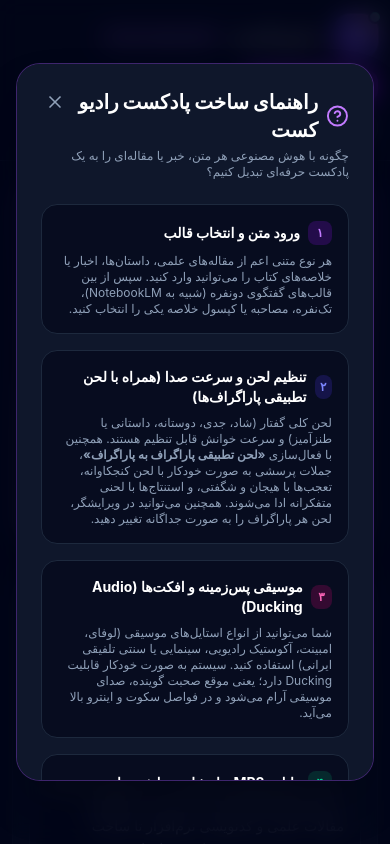
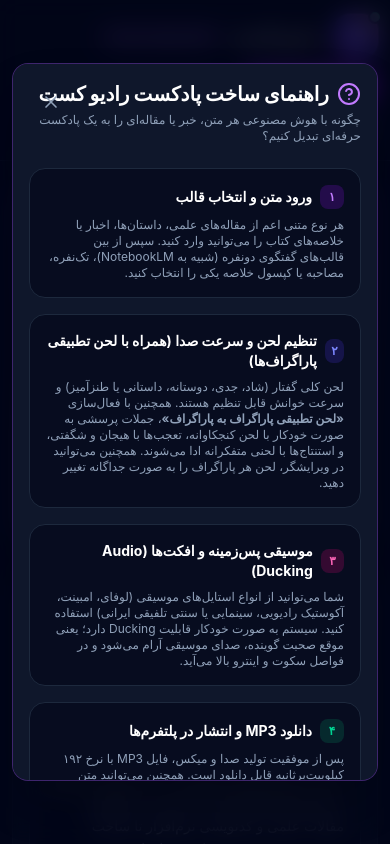
Before and after one commit to yusi20006-max/RADIOCAST, a React (Vite) app: page / in a window 390 px wide. Both pictures are taken after a click on the button 110 px from the left and 128 px from the top of the page. Shown: the top 844 px of the page. Built offline with nearby package versions, Linux system fonts and the light colour scheme.

Commit message:
docs: clarify audio export conditions and make guide modal mobile-safe

```diff
--- a/src/components/GuideModal.tsx
+++ b/src/components/GuideModal.tsx
@@ -10,8 +10,8 @@ export const GuideModal: React.FC<GuideModalProps> = ({ isOpen, onClose }) => {
   if (!isOpen) return null;
 
   return (
-    <div className="fixed inset-0 z-50 flex items-center justify-center p-4 bg-slate-950/80 backdrop-blur-md animate-fade-in">
-      <div className="relative w-full max-w-2xl bg-slate-900 border border-purple-500/30 rounded-3xl p-6 sm:p-8 shadow-2xl space-y-6 max-h-[85vh] overflow-y-auto">
+    <div className="fixed inset-0 z-50 flex items-start sm:items-center justify-center overflow-y-auto p-3 sm:p-4 bg-slate-950/80 backdrop-blur-md animate-fade-in">
+      <div className="relative w-full max-w-2xl min-w-0 my-auto bg-slate-900 border border-purple-500/30 rounded-2xl sm:rounded-3xl p-4 sm:p-8 shadow-2xl space-y-6 max-h-[85vh] overflow-y-auto">
         <button
           onClick={onClose}
           className="absolute top-5 left-5 p-2 rounded-xl text-slate-400 hover:text-white hover:bg-slate-800 transition-all"
@@ -78,7 +78,7 @@ export const GuideModal: React.FC<GuideModalProps> = ({ isOpen, onClose }) => {
               دانلود MP3 و انتشار در پلتفرم‌ها
             </h4>
             <p className="text-slate-400 text-xs">
-              فایل نهایی به صورت مستقیم با فرمت استاندارد MP3 (۱۹۲kbps) قابل دانلود است. همچنین می‌توانید Show Notes، سرفصل‌های زمانی و متن کتبی را دریافت کرده یا مستقیماً در تلگرام، واتس‌اپ و شبکه‌های اجتماعی به اشتراک بگذارید.
+              پس از موفقیت تولید صدا و میکس، فایل MP3 با نرخ ۱۹۲ کیلوبیت‌برثانیه قابل دانلود است. همچنین می‌توانید متن دیالوگ‌ها و یادداشت‌های برنامه را دریافت یا لینک برنامه را به اشتراک بگذارید.
             </p>
           </div>
         </div>
```
